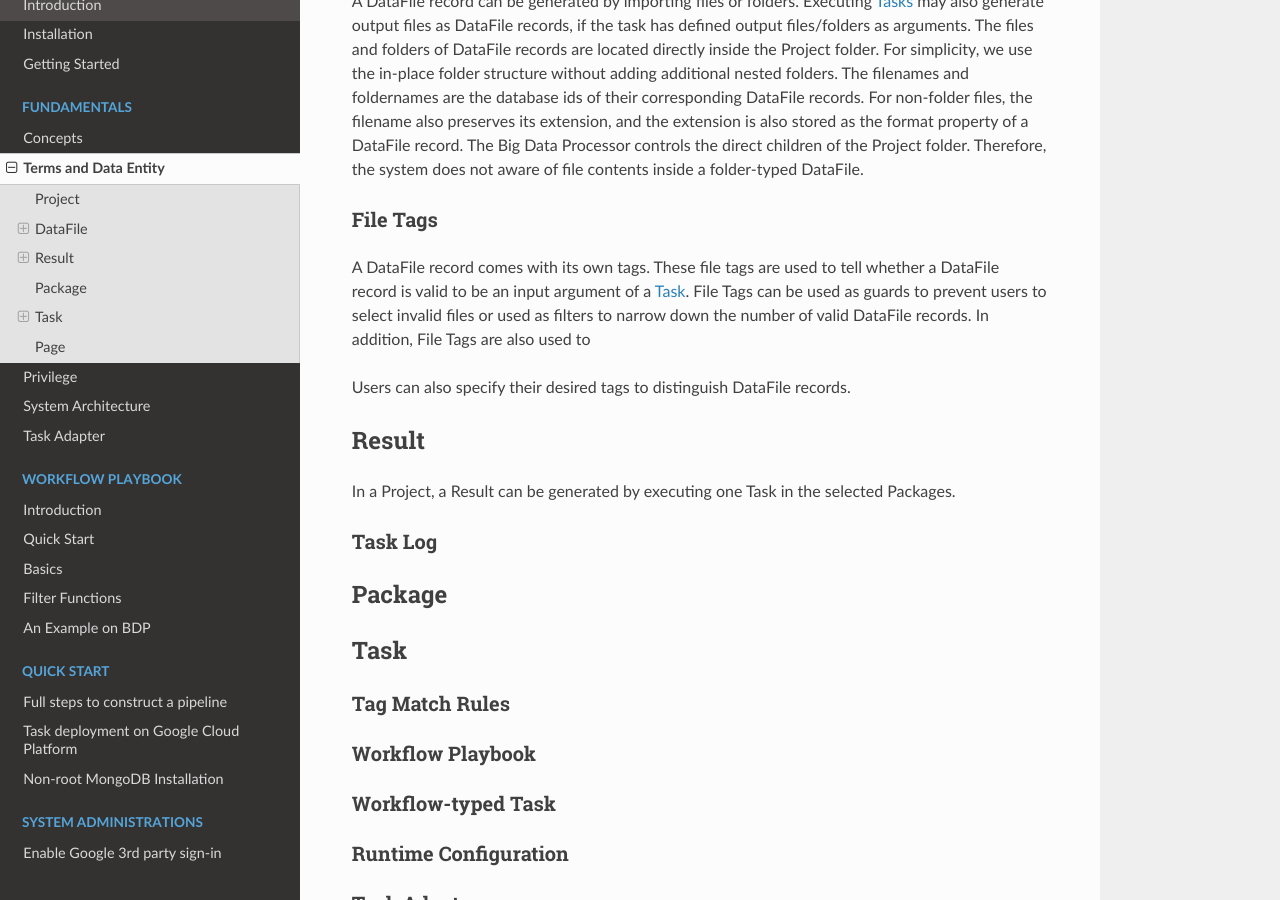
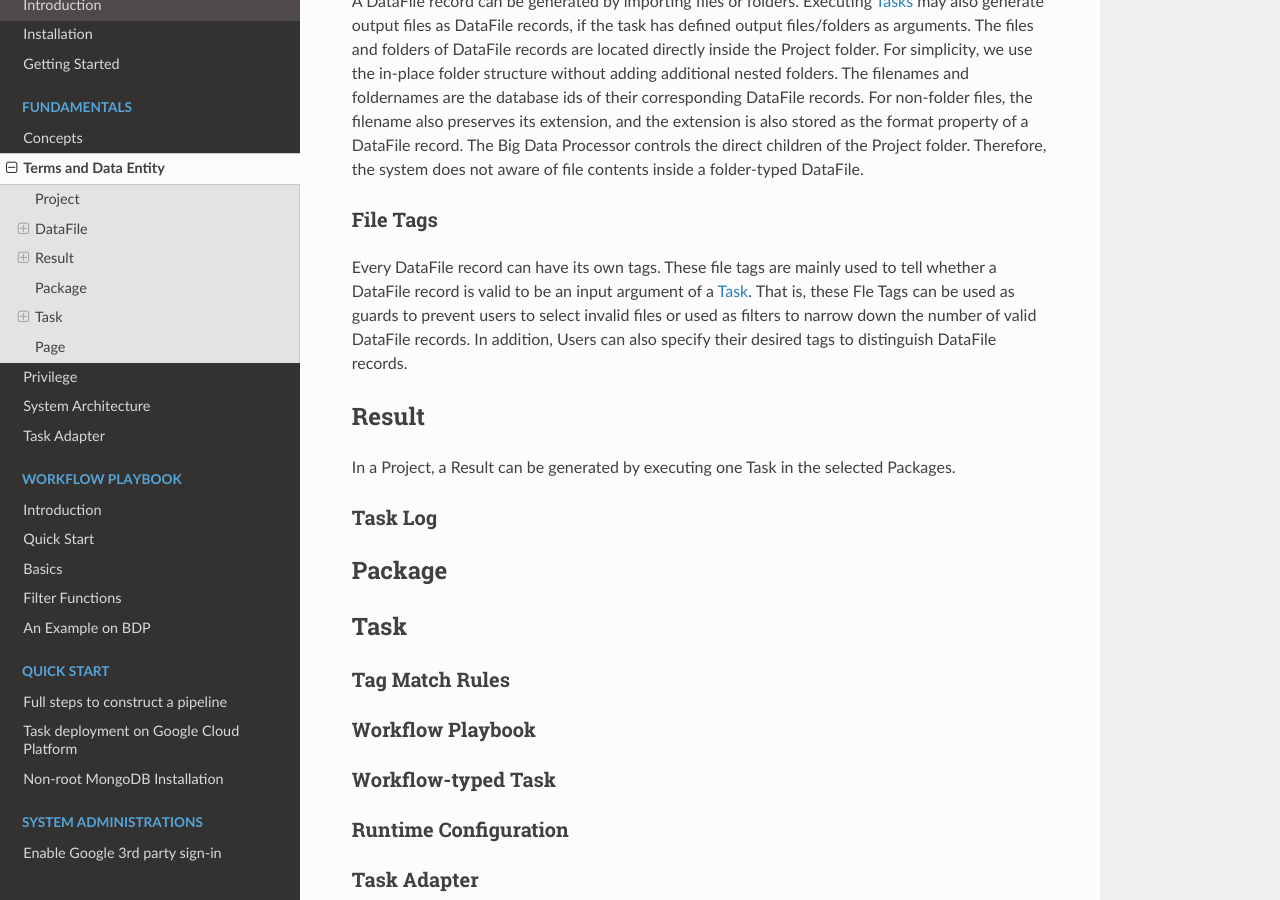
Before and after one commit to big-data-processor/bdp-document, a Sphinx documentation site: the page built from source/fundamentals/terms.rst, in a window 1280 px wide and 900 px high, scrolled down 1359 px. Built offline with Sphinx 7.4.7 and the Read the Docs theme 2.0.0, drawn with Linux system fonts in a browser that asks for light colours; pages that are not in the unit, such as notebooks, are missing from menus.

Commit message:
20200807 WIP

```diff
--- a/source/fundamentals/terms.rst
+++ b/source/fundamentals/terms.rst
@@ -41,11 +41,9 @@ The Big Data Processor controls the direct children of the Project folder. There
 File Tags
 ---------
 
-A DataFile record comes with its own tags. These file tags are used to tell whether a DataFile record is valid to be an input argument of a :ref:`Task <Task>`.
-File Tags can be used as guards to prevent users to select invalid files or used as filters to narrow down the number of valid DataFile records.
-In addition, File Tags are also used to
-
-Users can also specify their desired tags to distinguish DataFile records.
+Every DataFile record can have its own tags. These file tags are mainly used to tell whether a DataFile record is valid to be an input argument of a :ref:`Task <Task>`.
+That is, these Fle Tags can be used as guards to prevent users to select invalid files or used as filters to narrow down the number of valid DataFile records.
+In addition, Users can also specify their desired tags to distinguish DataFile records.
 
 
 
```
